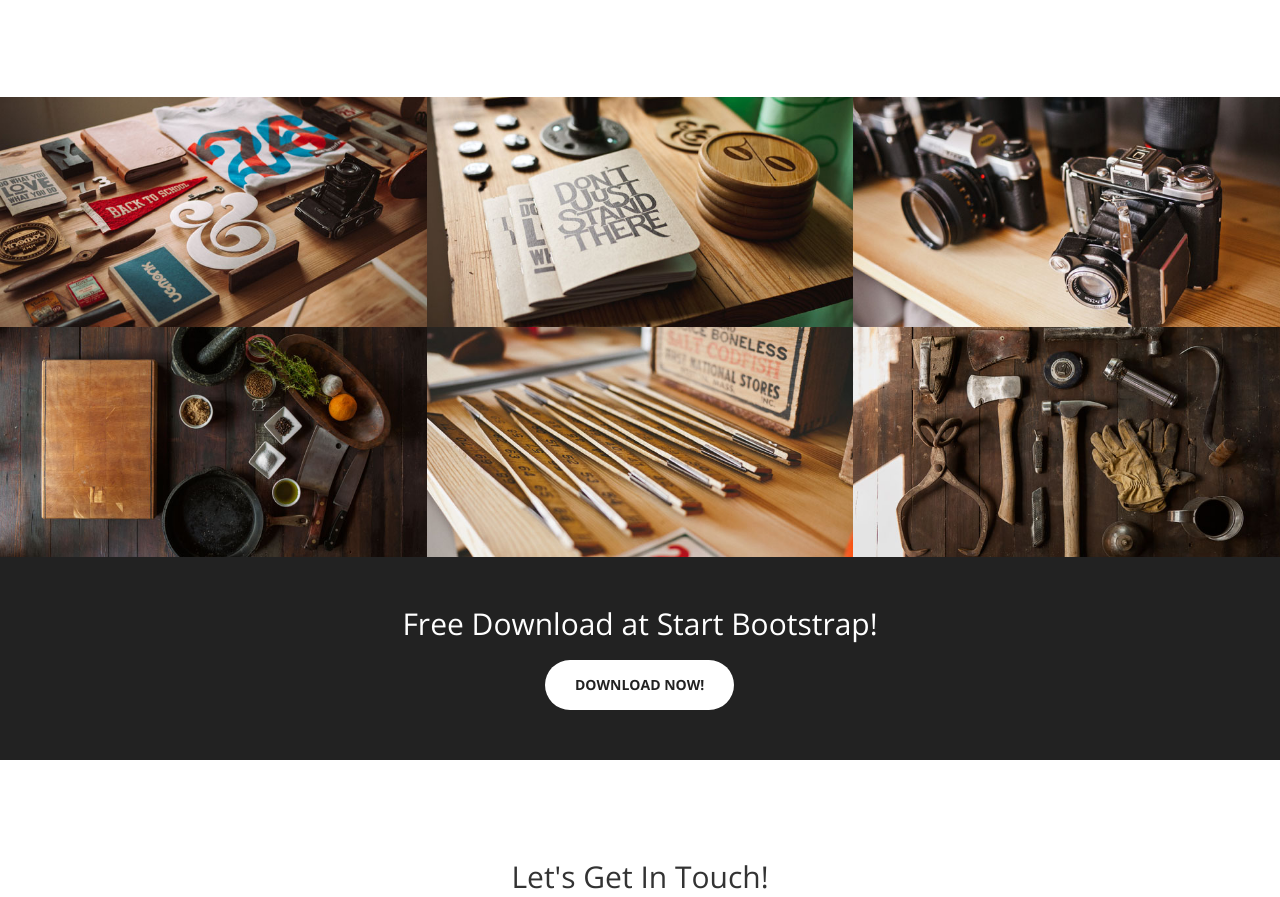
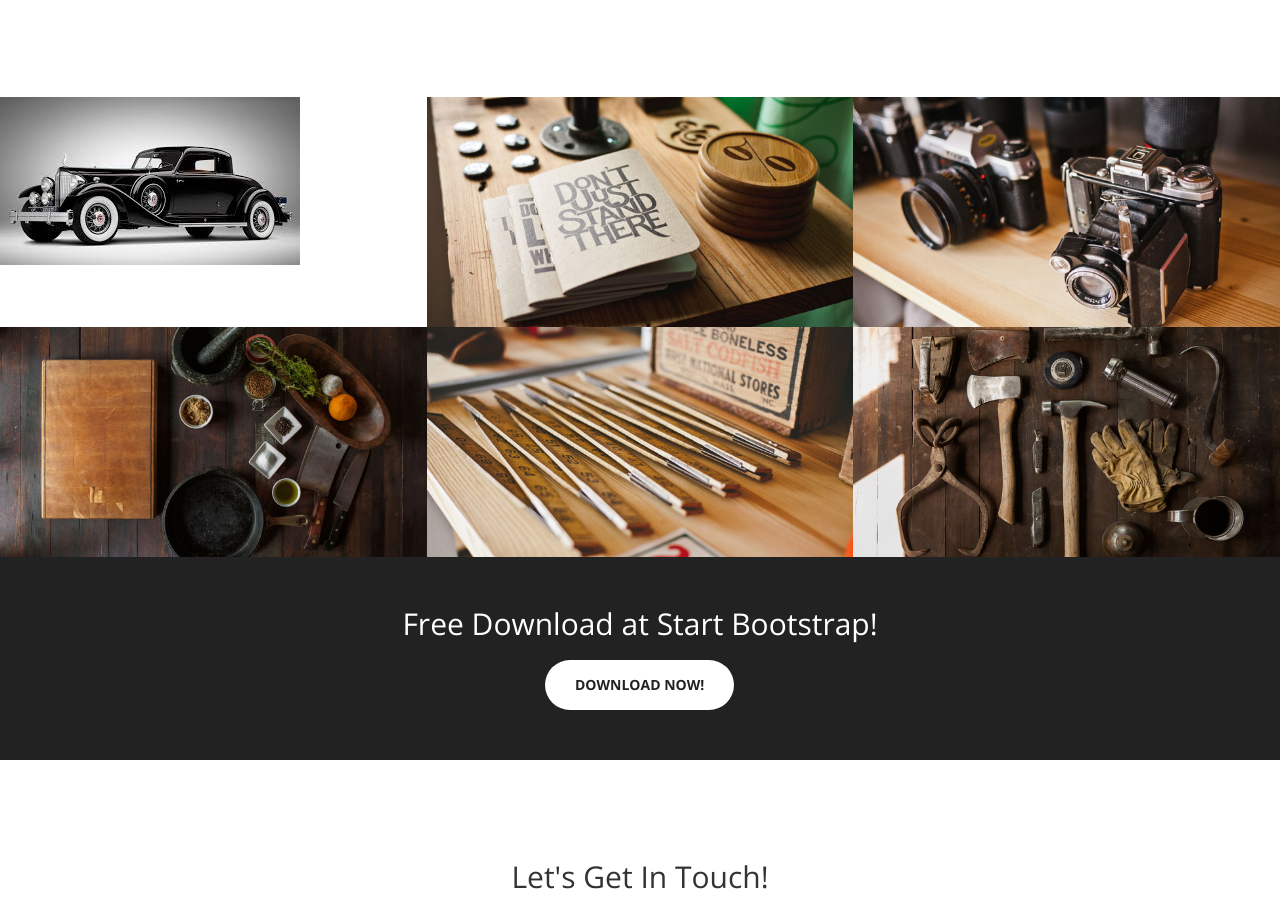
Before and after one commit to wannorsyahida/wannorsyahida.github.io, a website: page index.html in a window 1280 px wide. Shown: the part 1577-2474 px from the top of the page. Drawn offline with nearby package versions, Linux system fonts and the light colour scheme.

Commit message:
Create index.html

```diff
--- a/index.html
+++ b/index.html
@@ -139,15 +139,15 @@
         <div class="container-fluid">
             <div class="row no-gutter popup-gallery">
                 <div class="col-lg-4 col-sm-6">
-                    <a href="img/portfolio/fullsize/1.jpg" class="portfolio-box">
-                        <img src="img/portfolio/thumbnails/1.jpg" class="img-responsive" alt="">
+                    <a href="img/portfolio/fullsize/car.jpg" class="portfolio-box">
+                        <img src="img/portfolio/thumbnails/car.jpg" class="img-responsive" alt="">
                         <div class="portfolio-box-caption">
                             <div class="portfolio-box-caption-content">
                                 <div class="project-category text-faded">
                                     Category
                                 </div>
                                 <div class="project-name">
-                                    Project Name
+                                    CLASSIC CAR
                                 </div>
                             </div>
                         </div>
```
